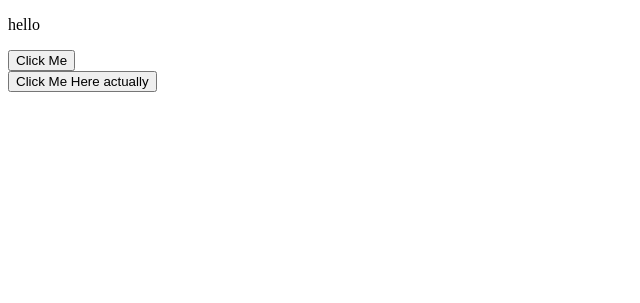
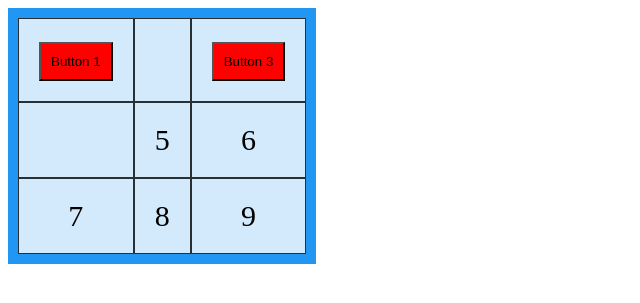
Before and after one commit to lamastd1/pipeLayerGame, a Rails app: page /local in a window 1280 px wide. Shown: the top 303 px of the page, without its empty margins (0-640 px from the left). Run offline with Rails 7, Linux system fonts and the light colour scheme; some libraries are stand-ins or nearby versions.

Commit message:
added button visibility/invisibility and connected to controller for 4 buttons

```diff
--- /dev/null
+++ b/app/assets/stylesheets/local.css
@@ -0,0 +1,33 @@
+.button-1 {
+  background-color: red;
+  padding: 10px;
+}
+
+.button-2 {
+  background-color: blue;
+  display: none;
+}
+
+.button-3 {
+  background-color: red;
+  padding: 10px;
+}
+
+.button-4 {
+  background-color: blue;
+  display: none;
+}
+
+.grid-container {
+  display: inline-grid;
+  grid-template-columns: auto auto auto;
+  background-color: #2196F3;
+  padding: 10px;
+}
+.grid-item {
+  background-color: rgba(255, 255, 255, 0.8);
+  border: 1px solid rgba(0, 0, 0, 0.8);
+  padding: 20px;
+  font-size: 30px;
+  text-align: center;
+}
--- a/app/controllers/pvp_local_controller.rb
+++ b/app/controllers/pvp_local_controller.rb
@@ -11,4 +11,38 @@ class PvpLocalController < ApplicationController
     print("oh yeahh")
   end
 
+  def process_button
+    case params[:red_button]
+    when 'button_1'
+      print()
+      print()
+      print("BUTTON 1!!")
+      print()
+      print()
+    when 'button_3'
+      print()
+      print()
+      print("BUTTON 3!!")
+      print()
+      print()
+    end
+
+    case params[:blue_button]
+    when 'button_2'
+      print()
+      print()
+      print("BUTTON 2!!")
+      print()
+      print()
+    when 'button_4'
+      print()
+      print()
+      print("BUTTON 4!!")
+      print()
+      print()
+    end
+
+    # Redirect or render as needed
+  end
+
 end
--- a/app/views/pvp_local/index.html.erb
+++ b/app/views/pvp_local/index.html.erb
@@ -1,8 +1,65 @@
-<p> hello <p>
-<%= form_tag(process_button_click_path) do %>
-  <%= submit_tag('Click Me') %>
-<% end %>
+<%= stylesheet_link_tag 'local.css' %>
 
-<%= form_tag(process_button_click_two_path) do %>
-  <%= submit_tag('Click Me Here actually') %>
-<% end %>
+<div class="grid-container">
+  <div class="grid-item">
+    <%= form_tag(pvp_local_action_path) do %>
+      <%= button_tag('Button 1', name: 'red_button', value: 'button_1', class: 'button-1') %>
+    <% end %>
+  </div>
+  <div class="grid-item">
+  <%= form_tag(pvp_local_action_path) do %>
+      <%= button_tag('Button 2', name: 'blue_button', value: 'button_2', class: 'button-2') %>
+    <% end %>
+  </div>
+  <div class="grid-item">
+    <%= form_tag(pvp_local_action_path) do %>
+      <%= button_tag('Button 3', name: 'red_button', value: 'button_3', class: 'button-1') %>
+    <% end %>
+  </div>
+  <div class="grid-item">
+  <%= form_tag(pvp_local_action_path) do %>
+      <%= button_tag('Button 4', name: 'blue_button', value: 'button_4', class: 'button-2') %>
+    <% end %>
+  </div>
+  <div class="grid-item">5</div>
+  <div class="grid-item">6</div>
+  <div class="grid-item">7</div>
+  <div class="grid-item">8</div>
+  <div class="grid-item">9</div>
+</div>
+
+
+<script>
+  // JavaScript code in your view or asset file
+  // const form1 = document.querySelector('.form-1');
+  // const form2 = document.querySelector('.form-2');
+  // const button1 = document.querySelector('.button-1');
+  // const button2 = document.querySelector('.button-2');
+  // const button3 = document.querySelector('.button-3');
+  // const button4 = document.querySelector('.button-4');
+
+  const redButtons = Array.from(document.querySelectorAll('.button-1'));
+  const blueButtons = Array.from(document.querySelectorAll('.button-2'));
+
+  redButtons.forEach(button => {
+    button.addEventListener('click', () => {
+      redButtons.forEach(button => {
+        button.style.display = 'none';
+      })
+      blueButtons.forEach(button => {
+        button.style.display = 'block';
+      })
+    });
+  })
+
+  blueButtons.forEach(button => {
+    button.addEventListener('click', () => {
+      blueButtons.forEach(button => {
+        button.style.display = 'none';
+      })
+      redButtons.forEach(button => {
+        button.style.display = 'block';
+      })
+    });
+  })
+</script>
--- a/config/routes.rb
+++ b/config/routes.rb
@@ -16,7 +16,7 @@ Rails.application.routes.draw do
   post '/process_button_click', to: 'pvp_bot#process_button_click'
   post '/process_button_click_two', to: 'pvp_bot#process_button_click_two'
 
-
+  post '/pvp_local_action', to: 'pvp_local#process_button'
 
   # Define your application routes per the DSL in https://guides.rubyonrails.org/routing.html
 
```
Also changed, not shown: app/views/pvp_online/index.html.erb (+8 -0 lines).
